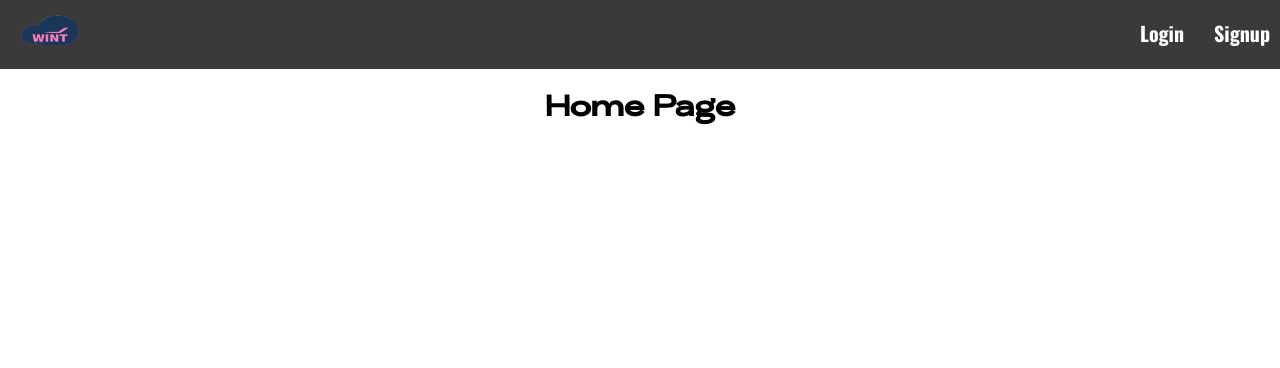
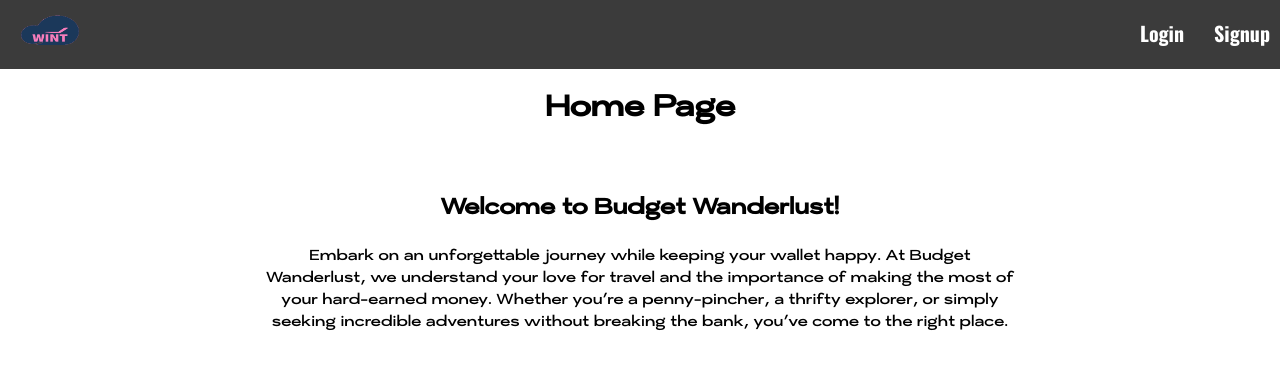
Before and after one commit to karechob/Capstone-frontend-TTP, a React (Create React App) app in the folder wint/: page / in a window 1280 px wide. Shown: the top 368 px of the page. Built offline with nearby package versions, Linux system fonts and the light colour scheme.

Commit message:
added intro message to home page

```diff
--- a/wint/src/css/home.css
+++ b/wint/src/css/home.css
@@ -75,3 +75,19 @@ body {
 .nav-item-right {
   margin-left: 10px;
 }
+
+.welcome-message {
+  max-width: 800px; /* Adjust the value based on your preference */
+  margin: 0 auto; /* Centers the div horizontally */
+  text-align: center; /* Centers the content inside the div */
+  padding: 20px; /* Adds some space around the content */
+}
+
+.welcome-message h1 {
+  font-size: 28px;
+  margin-bottom: 10px;
+}
+
+.welcome-message p {
+  font-size: 16px;
+}
--- a/wint/src/pages/home.jsx
+++ b/wint/src/pages/home.jsx
@@ -6,6 +6,19 @@ function Home() {
   return (
     <div>
       <h1>Home Page</h1>
+      <div class="welcome-message">
+        <h2>Welcome to Budget Wanderlust! </h2>
+        <body>
+          <p>
+            Embark on an unforgettable journey while keeping your wallet happy.
+            At Budget Wanderlust, we understand your love for travel and the
+            importance of making the most of your hard-earned money. Whether
+            you're a penny-pincher, a thrifty explorer, or simply seeking
+            incredible adventures without breaking the bank, you've come to the
+            right place.
+          </p>
+        </body>
+      </div>
     </div>
   );
 }
```
